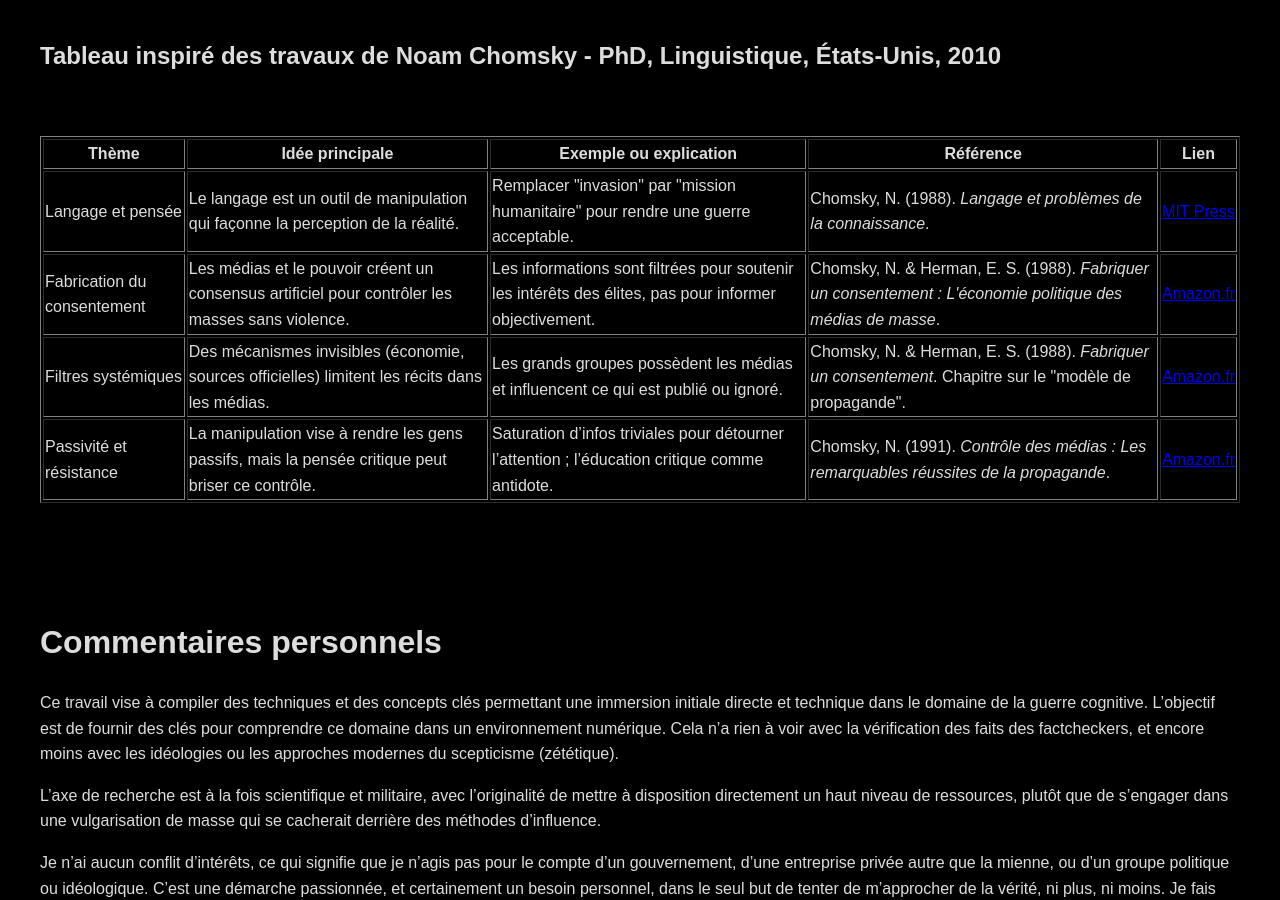
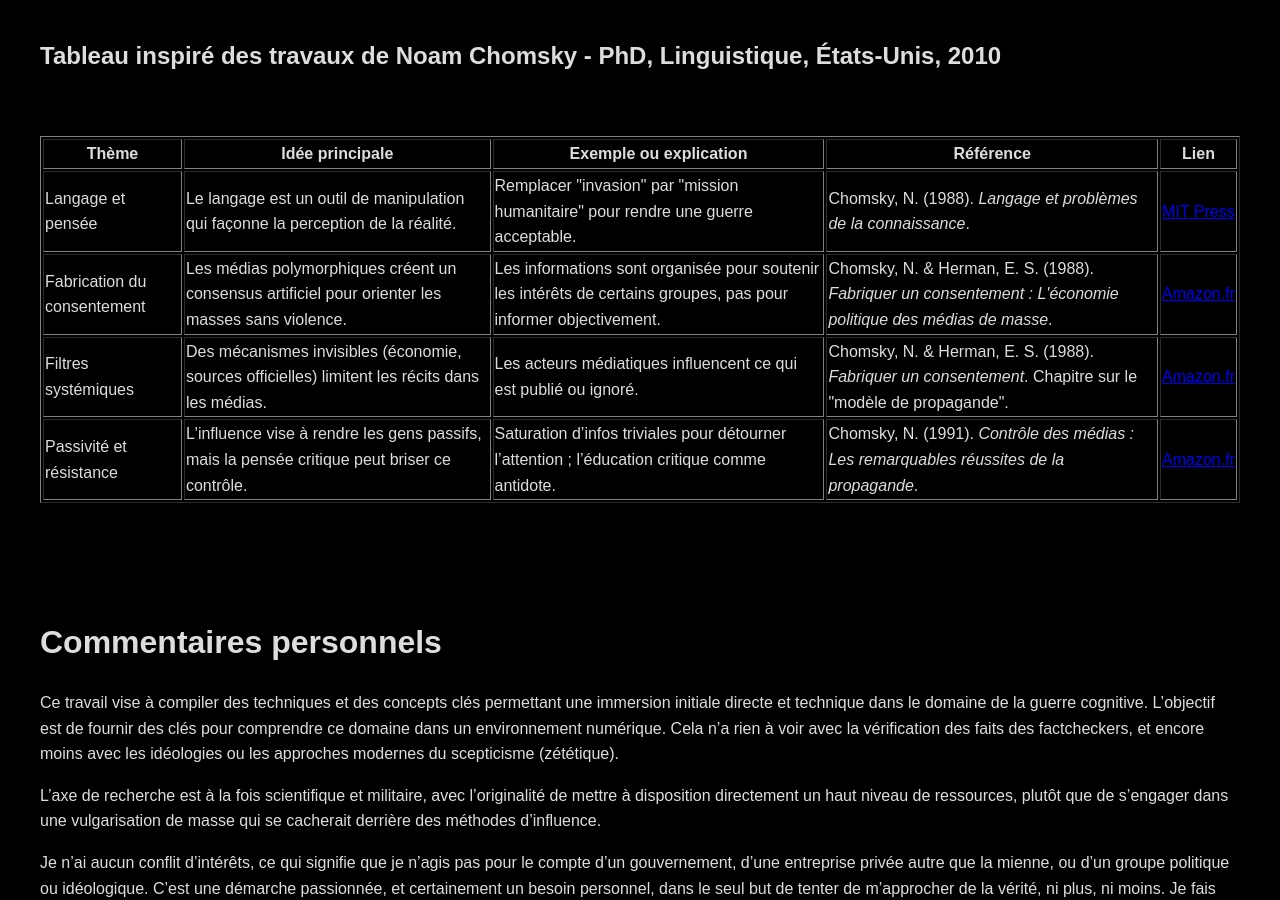
Before and after one commit to Anadema/Cognitive-Weaponization-Matrix, a Jekyll site: the page built from Lisez_moi.md, in a window 1280 px wide and 900 px high, scrolled down 9386 px. Built offline with Jekyll 4.4.1, drawn with Linux system fonts in a browser that asks for light colours.

Commit message:
Update Lisez_moi.md

```diff
--- a/Lisez_moi.md
+++ b/Lisez_moi.md
@@ -273,21 +273,21 @@ Aujourd’hui, dans le contexte de la guerre cognitive, où la désinformation,
   </tr>
   <tr>
     <td>Fabrication du consentement</td>
-    <td>Les médias et le pouvoir créent un consensus artificiel pour contrôler les masses sans violence.</td>
-    <td>Les informations sont filtrées pour soutenir les intérêts des élites, pas pour informer objectivement.</td>
+    <td>Les médias polymorphiques créent un consensus artificiel pour orienter les masses sans violence.</td>
+    <td>Les informations sont organisée pour soutenir les intérêts de certains groupes, pas pour informer objectivement.</td>
     <td>Chomsky, N. & Herman, E. S. (1988). <i>Fabriquer un consentement : L'économie politique des médias de masse</i>.</td>
     <td><a href="https://www.amazon.fr/Fabriquer-consentement-L%C3%A9conomie-politique-m%C3%A9dias/dp/2748902483" target="_blank">Amazon.fr</a></td>
   </tr>
   <tr>
     <td>Filtres systémiques</td>
     <td>Des mécanismes invisibles (économie, sources officielles) limitent les récits dans les médias.</td>
-    <td>Les grands groupes possèdent les médias et influencent ce qui est publié ou ignoré.</td>
+    <td>Les acteurs médiatiques influencent ce qui est publié ou ignoré.</td>
     <td>Chomsky, N. & Herman, E. S. (1988). <i>Fabriquer un consentement</i>. Chapitre sur le "modèle de propagande".</td>
     <td><a href="https://www.amazon.fr/Fabriquer-consentement-L%C3%A9conomie-politique-m%C3%A9dias/dp/2748902483" target="_blank">Amazon.fr</a></td>
   </tr>
   <tr>
     <td>Passivité et résistance</td>
-    <td>La manipulation vise à rendre les gens passifs, mais la pensée critique peut briser ce contrôle.</td>
+    <td>L'influence vise à rendre les gens passifs, mais la pensée critique peut briser ce contrôle.</td>
     <td>Saturation d’infos triviales pour détourner l’attention ; l’éducation critique comme antidote.</td>
     <td>Chomsky, N. (1991). <i>Contrôle des médias : Les remarquables réussites de la propagande</i>.</td>
     <td><a href="https://www.amazon.fr/Contr%C3%B4le-m%C3%A9dias-remarquables-r%C3%A9ussites-propagande/dp/2355220085" target="_blank">Amazon.fr</a></td>
```
